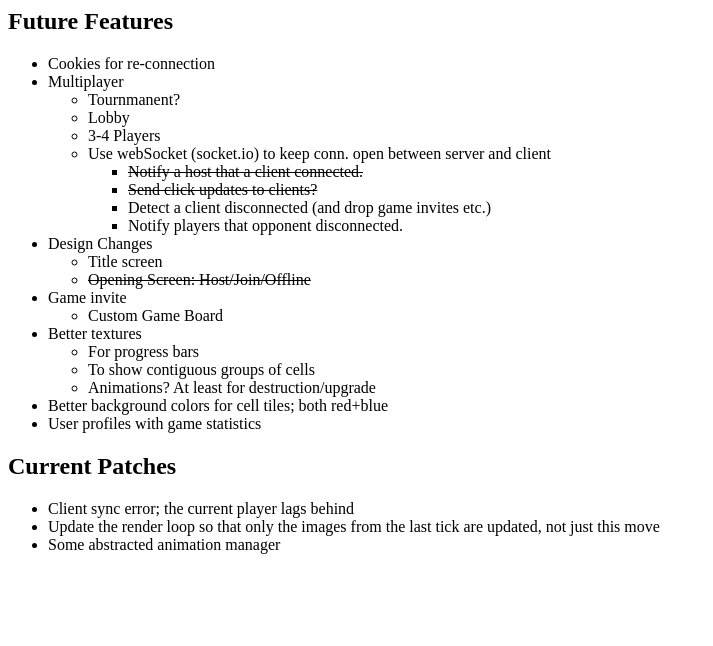
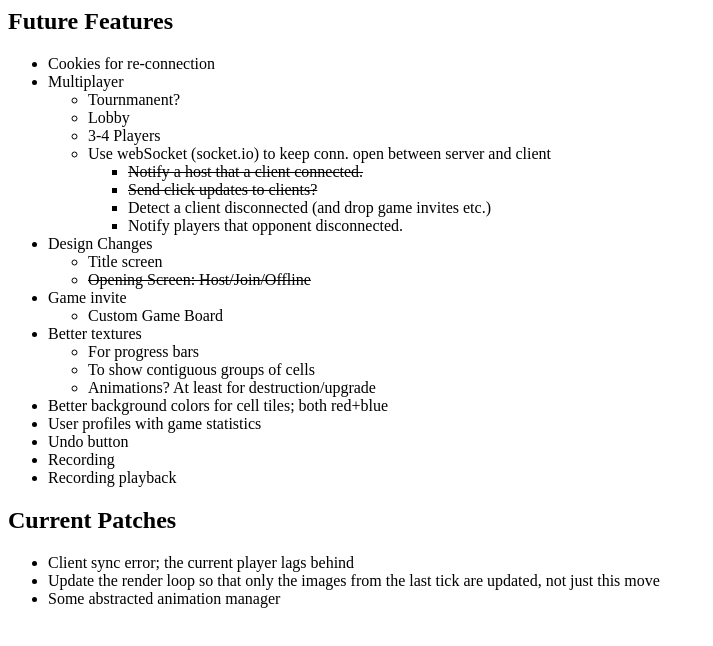
Before and after one commit to Bubba74/PathogenJS, a website: page public/README.html in a window 1280 px wide. Shown: the whole page, without its empty margins (0-713 px from the left). Drawn offline with Linux system fonts and the light colour scheme.

Commit message:
Added undo/recording/playback to README

```diff
--- a/public/README.html
+++ b/public/README.html
@@ -47,6 +47,9 @@
 	</li>
 	<li>Better background colors for cell tiles; both red+blue</li>
 	<li>User profiles with game statistics</li>
+	<li>Undo button</li>
+	<li>Recording</li>
+	<li>Recording playback</li>
 
 
 </ul>
```
